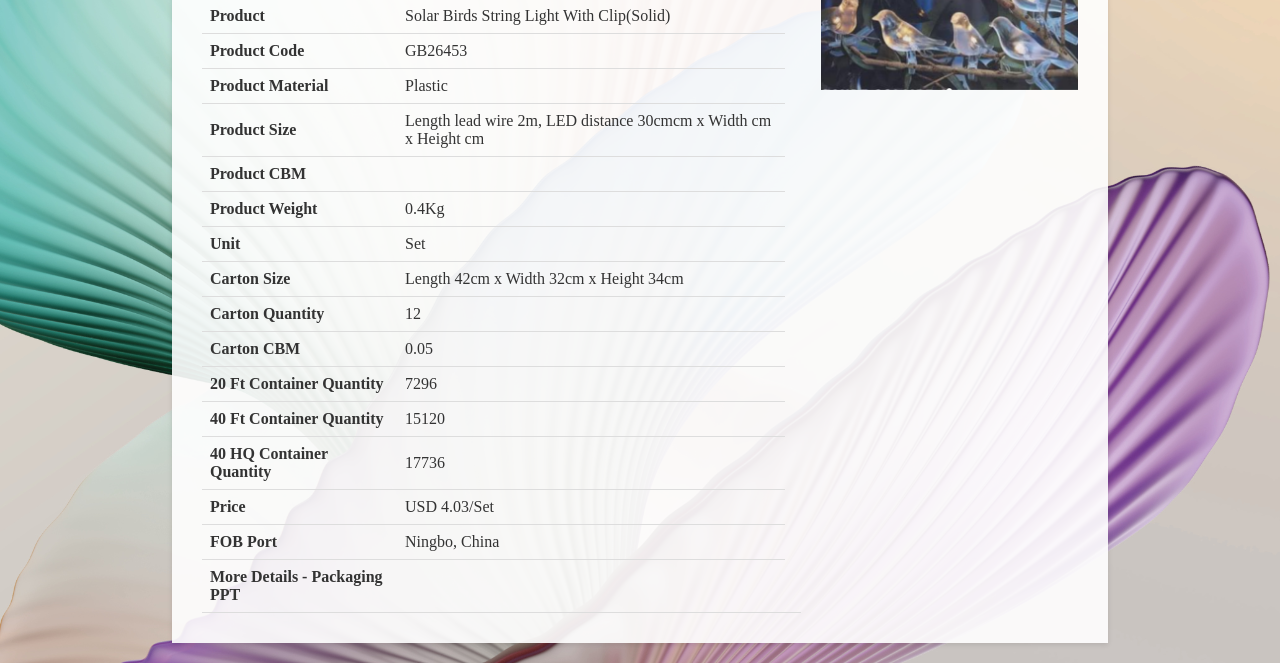
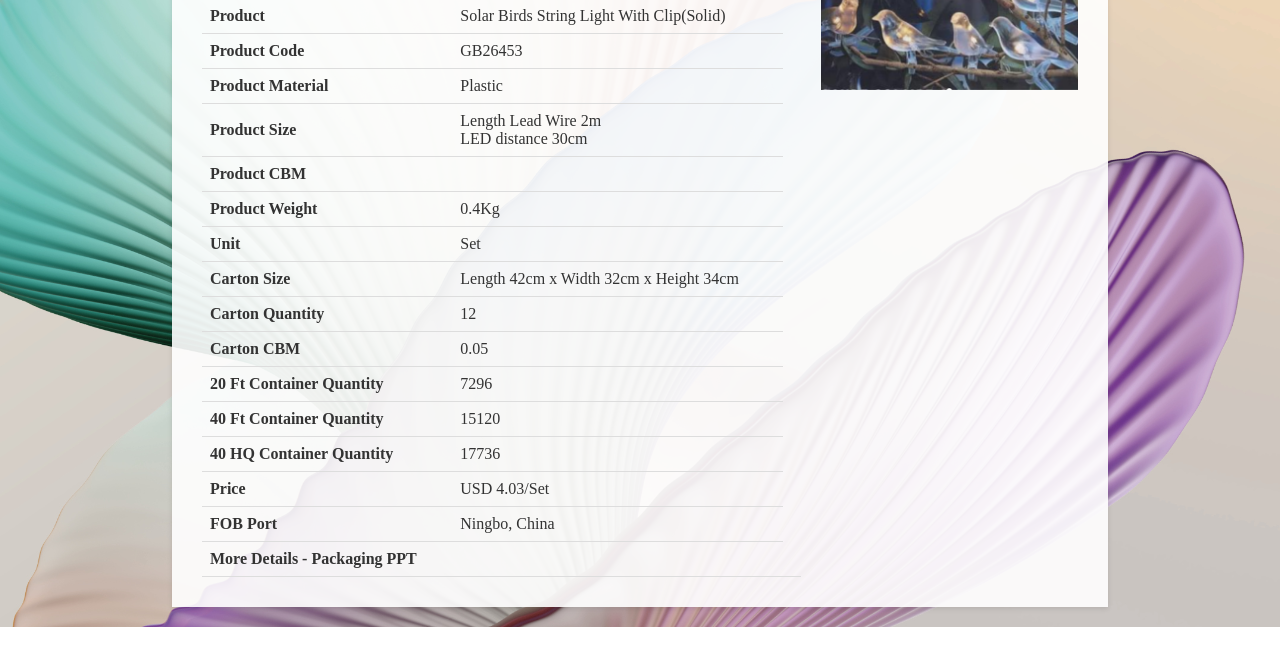
Before and after one commit to GBSLIT/GB26453, a plain HTML site: page index.html in a window 1280 px wide. Shown: the part 230-893 px from the top of the page. After the commit the page ends 857 px from the top, so only its background shows below. Drawn offline with Linux system fonts and the light colour scheme.

Commit message:
Update index.html

```diff
--- a/index.html
+++ b/index.html
@@ -149,7 +149,8 @@
                 </tr>
                 <tr>
                     <th>Product Size</th>
-                    <td>Length lead wire 2m, LED distance 30cmcm x Width cm x Height cm</td>
+                    <td>Length Lead Wire 2m<br>
+						LED distance 30cm </td>
                 </tr>
                 <tr>
                     <th>Product CBM</th>
```
